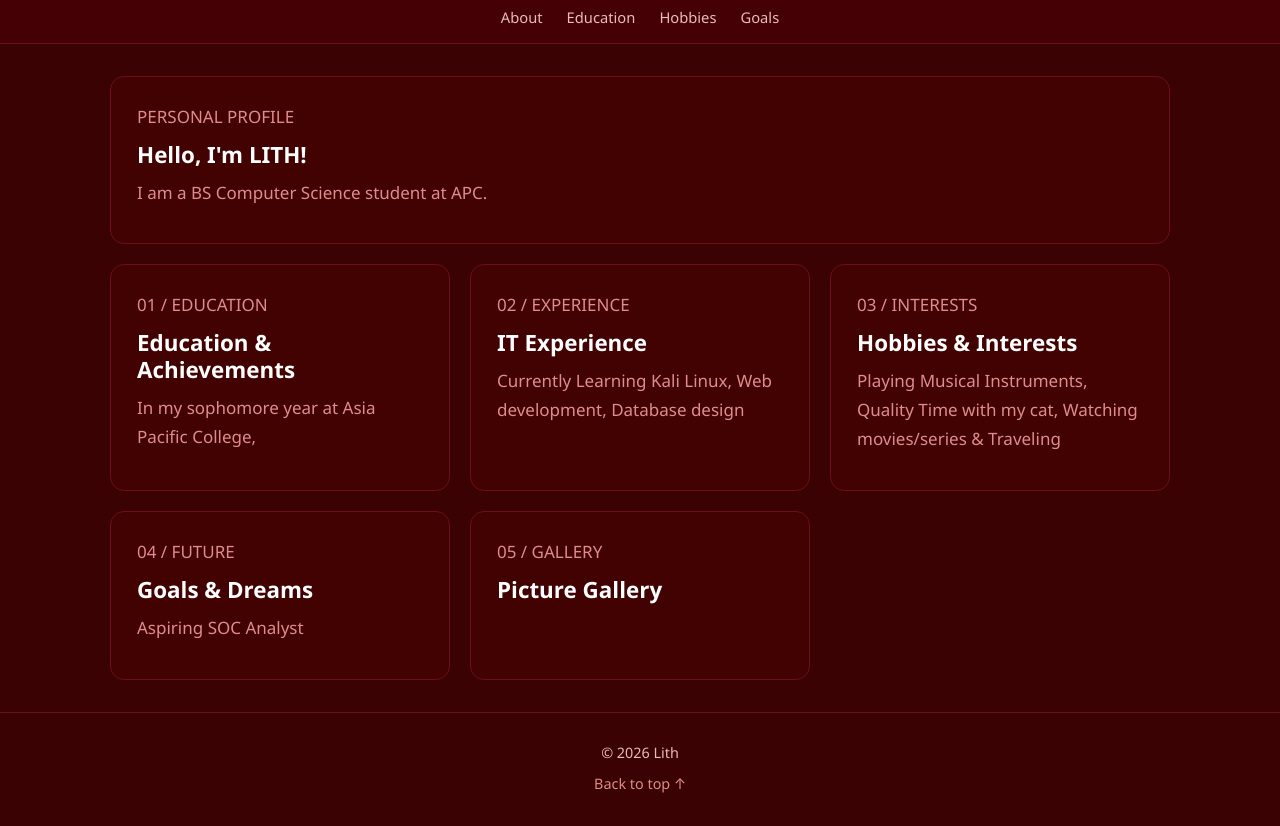
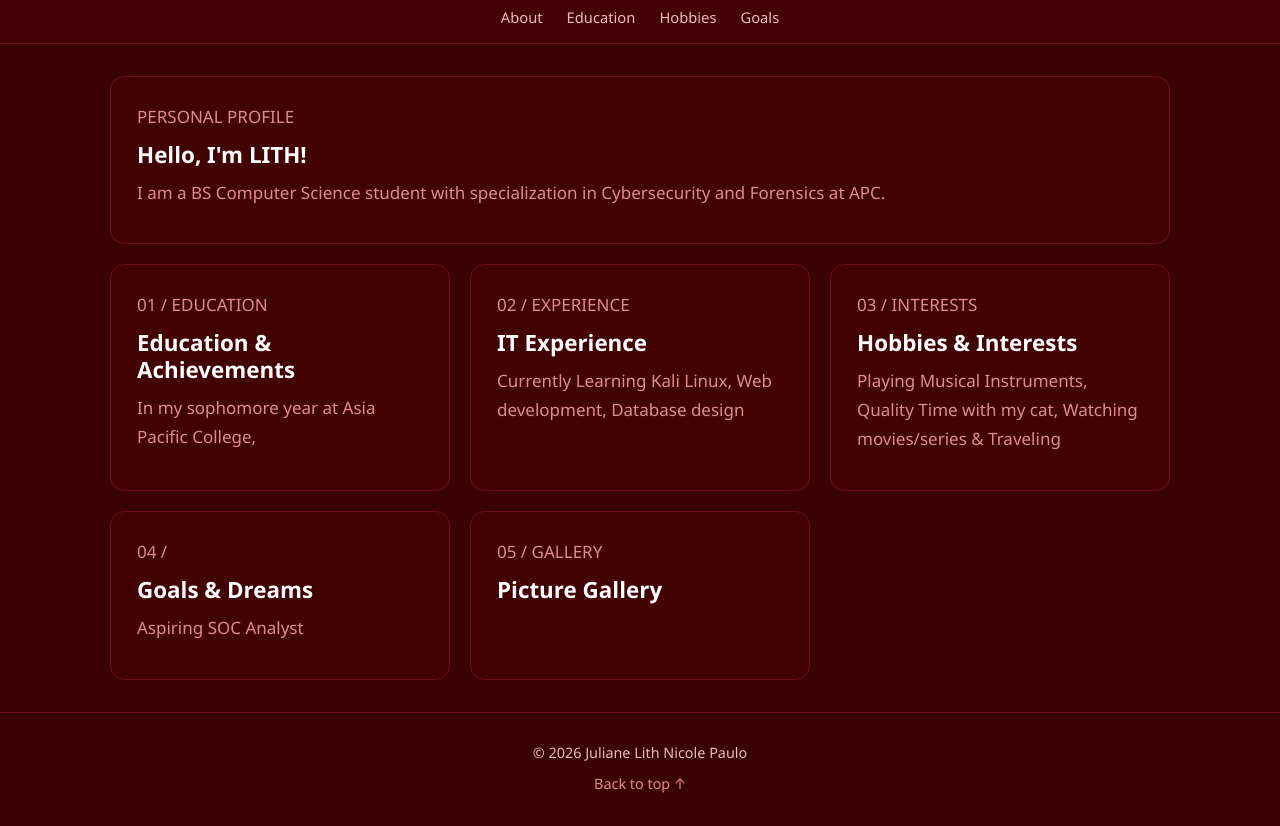
Before and after one commit to colelithpau/webprog-CF251-html-lessons, a plain HTML site: page introduction/index.html in a window 1280 px wide. Shown: the part 50-876 px from the top of the page. Drawn offline with Linux system fonts and the light colour scheme.

Commit message:
Update index.html

```diff
--- a/introduction/index.html
+++ b/introduction/index.html
@@ -34,7 +34,7 @@
                     <h2>Hello, I'm LITH!</h2>
 
                     <p>
-                        I am a BS Computer Science student at APC.
+                        I am a BS Computer Science student with specialization in Cybersecurity and Forensics at APC.
                     </p>
                 </div>
 
@@ -83,7 +83,7 @@
             <!-- GOALS -->
             <section id="goals" class="content-card">
 
-                <p class="number">04 / FUTURE</p>
+                <p class="number">04 / </p>
 
                 <h2>Goals & Dreams</h2>
 
@@ -108,7 +108,7 @@
     </main>
 
     <footer>
-        <p>© 2026 Lith</p>
+        <p>© 2026 Juliane Lith Nicole Paulo</p>
         <a href="#about">Back to top ↑</a>
     </footer>
 
```
